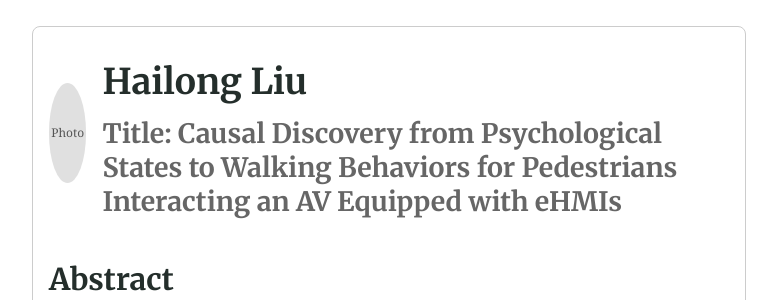
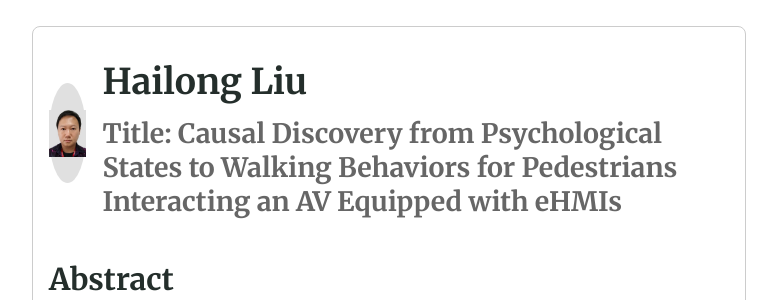
Before and after one commit to Are-You-Happy-with-AV/are-you-happy-with-av.github.io, a Jekyll site: the page built from program.md, in a window 1280 px wide and 900 px high, scrolled down 2176 px. Shown: the part 136-436 px from the top of the window, without its empty margins (251-1028 px from the left). Built offline with Jekyll 4.4.1, drawn with Linux system fonts in a browser that asks for light colours; our own code applies the rules of GitHub Pages for plain Markdown files.

Commit message:
Update program.md

```diff
--- a/program.md
+++ b/program.md
@@ -1,5 +1,5 @@
 Program is coming soon...
-
+<div style="font-size:8px;">
 <table border="1" cellspacing="0" cellpadding="6" style="border-collapse: collapse; text-align:center; width:100%;">
   <tr style="background-color:lightgrey;">
     <th>Session</th>
@@ -128,7 +128,7 @@ Program is coming soon...
     <td>17:35-17:50</td>
   </tr>
 </table>
-
+</div>
 
 <hr>
 <!-- Speaker 1 -->
@@ -137,7 +137,7 @@ Program is coming soon...
   <div style="display:flex; align-items:center; gap:16px;">
     <!-- Profile Photo Placeholder -->
     <div style="width:100px; height:100px; background:#e0e0e0; border-radius:50%; display:flex; align-items:center; justify-content:center; font-size:12px; color:#555;">
-      Photo
+      <img src="/assets/committee/Hailong liu.jpg" alt="Hailong Liu" style="width: 150px; height: auto; object-fit: cover; display: block;">
     </div>
     <!-- Name and Title -->
     <div>
```
